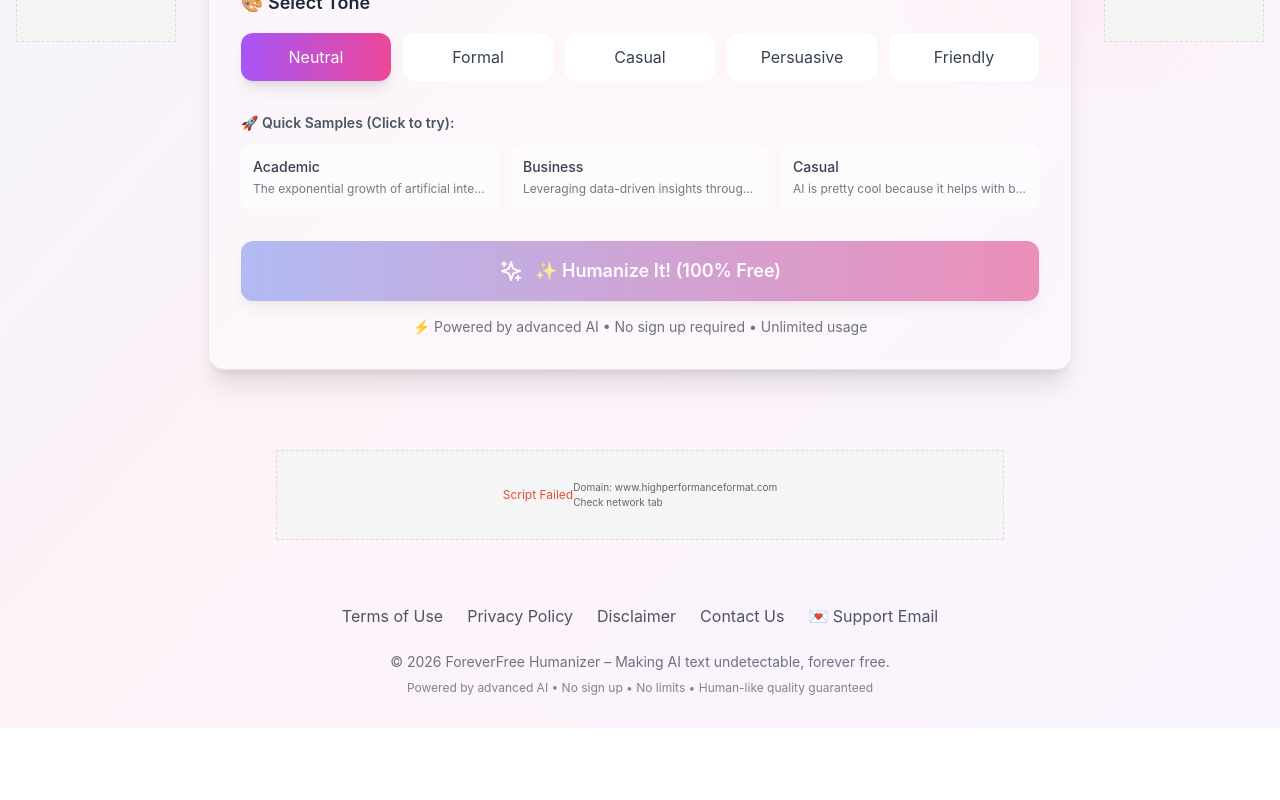
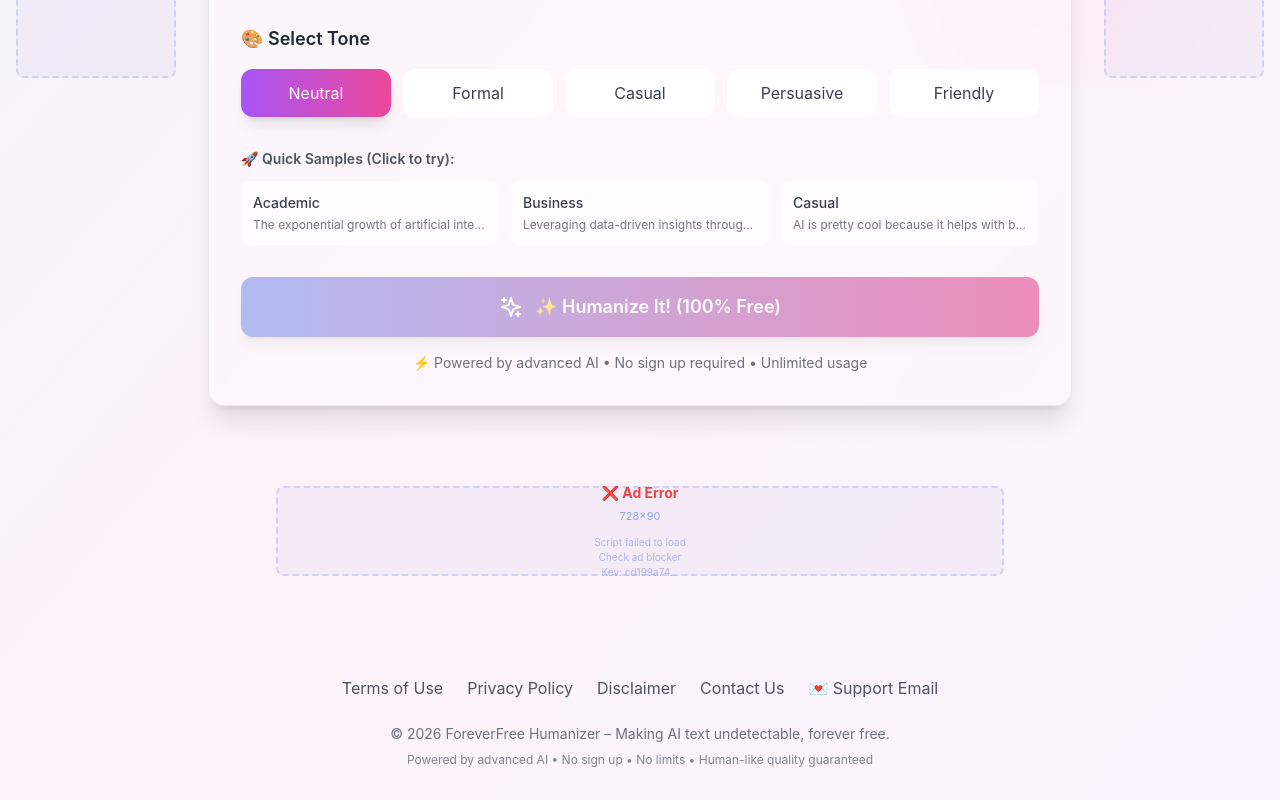
Before and after one commit to 4everfreehumanizer/freetext-humanizer-frontend, a React (Create React App) app: page / in a window 1280 px wide. Shown: the part 712-1512 px from the top of the page. Before the commit the page ends 1440 px from the top, so only its background shows below. Built offline with nearby package versions, Linux system fonts and the light colour scheme.

Commit message:
fix: set window.atOptions globally for ad loading

```diff
--- a/src/components/AdsterraBanner.js
+++ b/src/components/AdsterraBanner.js
@@ -6,139 +6,142 @@ const AdsterraBanner = ({
   width,
   height,
   domain = 'www.highperformanceformat.com',
-  debug = false // Set to true to see debug info
+  debug = true // Keep true for now
 }) => {
   const containerRef = useRef(null);
   const [adStatus, setAdStatus] = useState('loading');
   const [debugInfo, setDebugInfo] = useState('');
+  const scriptLoadedRef = useRef(false);
 
   useEffect(() => {
-    if (!containerRef.current) return;
+    if (!containerRef.current || scriptLoadedRef.current) return;
 
-    // Clear previous content
+    console.log(`🔵 AdsterraBanner mounting for key: ${adKey}`);
+
+    // Clear container
     containerRef.current.innerHTML = '';
     setAdStatus('loading');
-    setDebugInfo('Initializing ad...');
+    setDebugInfo('Initializing...');
+    scriptLoadedRef.current = true;
 
-    // Create wrapper div
+    // Create wrapper
     const wrapper = document.createElement('div');
     wrapper.id = `adsterra-${adKey}`;
-    wrapper.className = 'adsterra-ad-wrapper';
+    wrapper.className = 'adsterra-wrapper';
 
-    // Create placeholder (shows while ad loads)
+    // Create placeholder
     const placeholder = document.createElement('div');
+    placeholder.className = 'adsterra-placeholder';
     placeholder.style.cssText = `
       width: ${width}px;
       height: ${height}px;
-      background: #f5f5f5;
-      border: 1px dashed #ddd;
+      background: linear-gradient(135deg, #667eea0d 0%, #764ba20d 100%);
+      border: 2px dashed #667eea40;
+      border-radius: 8px;
       display: flex;
+      flex-direction: column;
       align-items: center;
       justify-content: center;
-      color: #666;
-      font-size: 12px;
+      color: #667eea;
+      font-size: 14px;
       position: relative;
+      margin: 0 auto;
     `;
+
     placeholder.innerHTML = `
-      <div>Ad Loading...</div>
-      <div style="font-size:10px;margin-top:5px;">Key: ${adKey.substring(0, 8)}...</div>
+      <div style="font-weight: bold; margin-bottom: 5px;">🔄 Loading Ad...</div>
+      <div style="font-size: 11px; opacity: 0.7;">${width}×${height}</div>
+      <div style="font-size: 10px; margin-top: 8px; opacity: 0.5;">Key: ${adKey.substring(0, 8)}...</div>
     `;
+
     wrapper.appendChild(placeholder);
     containerRef.current.appendChild(wrapper);
 
-    // Load Adsterra script
-    const loadAdScript = () => {
-      try {
-        // 1. Create atOptions configuration
-        window.atOptions = window.atOptions || {};
+    // CRITICAL FIX: Create atOptions on WINDOW object
+    // This must be set GLOBALLY before loading the script
+    if (!window.atOptions) {
+      window.atOptions = {};
+    }
+
+    // Set the specific ad configuration
     window.atOptions = {
       key: adKey,
       format: 'iframe',
       height: height,
       width: width,
-          params: {},
-          // Add callback for debugging
-          onLoad: () => {
-            setAdStatus('loaded');
-            setDebugInfo('Ad loaded successfully');
-            if (debug) console.log(`✅ Ad loaded: ${adKey}`);
-          },
-          onError: () => {
-            setAdStatus('error');
-            setDebugInfo('Failed to load ad');
-            placeholder.innerHTML = `
-              <div style="color:#e74c3c;">Ad Failed to Load</div>
-              <div style="font-size:10px;margin-top:5px;">
-                Check ad blocker or key<br/>
-                Key: ${adKey.substring(0, 8)}...
-              </div>
-            `;
-            if (debug) console.error(`❌ Ad failed: ${adKey}`);
-          }
+      params: {}
     };
 
-        // 2. Create and append the script
+    console.log(`📋 window.atOptions set for: ${adKey}`, window.atOptions);
+
+    // Create script element
     const script = document.createElement('script');
     script.type = 'text/javascript';
     script.src = `https://${domain}/${adKey}/invoke.js`;
     script.async = true;
+    script.defer = true;
 
     script.onload = () => {
-          setDebugInfo('Script loaded, waiting for ad...');
-          if (debug) console.log(`📜 Script loaded for: ${adKey}`);
+      console.log(`✅ Script loaded for: ${adKey}`);
+      setDebugInfo('Script loaded, ad should appear...');
 
-          // Check if ad loaded after 3 seconds
+      // Check if ad loaded after delay
       setTimeout(() => {
-            const iframe = wrapper.querySelector('iframe');
-            if (iframe && iframe.style.visibility !== 'hidden') {
+        const iframes = wrapper.getElementsByTagName('iframe');
+        if (iframes.length > 0) {
+          console.log(`🎉 Ad iframe found for: ${adKey}`);
           setAdStatus('loaded');
-              setDebugInfo('Ad displayed');
+          setDebugInfo('Ad displayed ✓');
           placeholder.style.display = 'none';
         } else {
-              setAdStatus('timeout');
-              setDebugInfo('Ad timed out');
+          console.log(`⚠️ No iframe found for: ${adKey}`);
+          setAdStatus('no_iframe');
+          setDebugInfo('No ad served yet');
+          placeholder.innerHTML = `
+            <div style="font-weight: bold; margin-bottom: 5px; color: #f59e0b;">⏳ Waiting for Ad</div>
+            <div style="font-size: 11px; opacity: 0.7;">${width}×${height}</div>
+            <div style="font-size: 10px; margin-top: 10px; opacity: 0.5;">
+              No ad inventory yet<br/>
+              Try refreshing
+            </div>
+          `;
         }
-          }, 3000);
+      }, 2000); // Wait 2 seconds for ad to render
     };
 
-        script.onerror = () => {
-          setAdStatus('script_error');
-          setDebugInfo('Failed to load script');
+    script.onerror = (error) => {
+      console.error(`❌ Script failed for ${adKey}:`, error);
+      setAdStatus('error');
+      setDebugInfo('Script failed to load');
+
       placeholder.innerHTML = `
-            <div style="color:#e74c3c;">Script Failed</div>
-            <div style="font-size:10px;">
-              Domain: ${domain}<br/>
-              Check network tab
+        <div style="font-weight: bold; margin-bottom: 5px; color: #ef4444;">❌ Ad Error</div>
+        <div style="font-size: 11px; opacity: 0.7;">${width}×${height}</div>
+        <div style="font-size: 10px; margin-top: 10px; opacity: 0.5; text-align: center;">
+          Script failed to load<br/>
+          Check ad blocker<br/>
+          Key: ${adKey.substring(0, 8)}...
         </div>
       `;
-          if (debug) console.error(`❌ Script failed: ${adKey}`);
     };
 
-        // 3. Append script
+    // Append script to wrapper
+    console.log(`📤 Appending script for: ${adKey}`);
     wrapper.appendChild(script);
     setDebugInfo('Script appended, loading...');
 
-      } catch (error) {
-        setAdStatus('error');
-        setDebugInfo(`Error: ${error.message}`);
-        if (debug) console.error('Adsterra setup error:', error);
+    // Cleanup
+    return () => {
+      console.log(`🧹 Cleaning up ad: ${adKey}`);
+      if (containerRef.current) {
+        containerRef.current.innerHTML = '';
       }
-    };
-
-    // Small delay to ensure DOM is ready
-    const timer = setTimeout(loadAdScript, 100);
-
-    return () => {
-      clearTimeout(timer);
-      // Cleanup
-      if (window.atOptions && window.atOptions.key === adKey) {
-        delete window.atOptions;
-      }
+      scriptLoadedRef.current = false;
     };
   }, [adKey, width, height, domain, debug]);
 
   return (
-    <div>
+    <div className="adsterra-container">
       <div
         ref={containerRef}
         style={{
@@ -151,19 +154,26 @@ const AdsterraBanner = ({
         }}
       />
 
-      {/* Debug info (only shows when debug=true) */}
-      {debug && (
+      {/* Debug info - always show for now */}
       <div style={{
-          fontSize: '10px',
-          color: '#666',
-          padding: '5px',
-          background: '#f9f9f9',
-          border: '1px solid #eee',
-          marginTop: '5px'
+        fontSize: '11px',
+        color: debug ? '#666' : 'transparent',
+        padding: '4px',
+        background: debug ? '#f8fafc' : 'transparent',
+        border: debug ? '1px solid #e2e8f0' : 'none',
+        marginTop: '4px',
+        borderRadius: '4px',
+        textAlign: 'center',
+        minHeight: '32px'
       }}>
+        {debug ? (
+          <>
             <strong>Ad Debug:</strong> {adStatus} | {debugInfo}
+          </>
+        ) : (
+          <span style={{color: 'transparent'}}>.</span>
+        )}
       </div>
-      )}
     </div>
   );
 };
```
Lines whose indentation alone changed are shown as unchanged.
